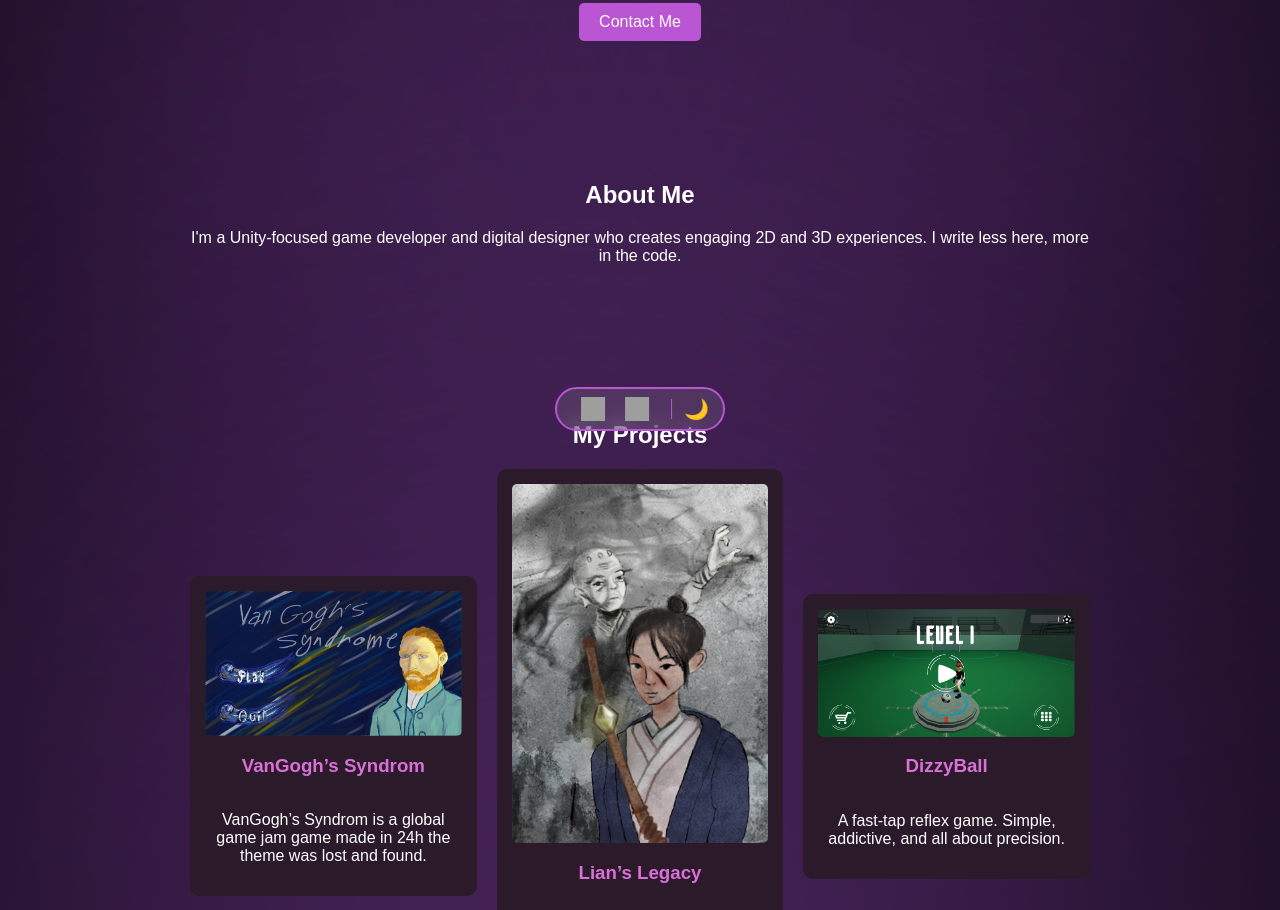
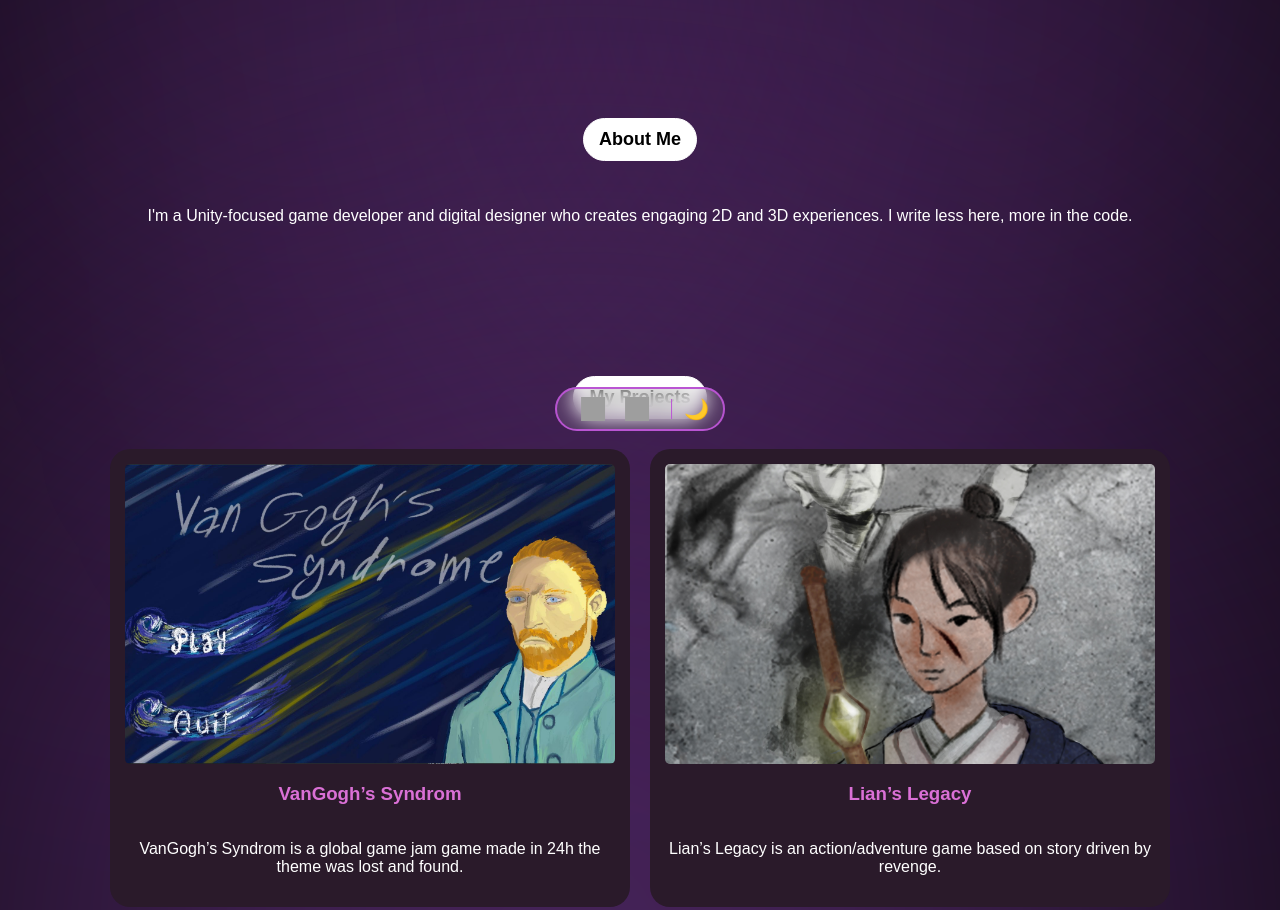
Before and after one commit to brahimby/portfolio, a plain HTML site: page index.html in a window 1280 px wide. Shown: the part 349-1259 px from the top of the page. Drawn offline with Linux system fonts and the light colour scheme; grey boxes are pictures that could not be loaded.

Commit message:
update look

```diff
--- a/index.html
+++ b/index.html
@@ -12,13 +12,20 @@
       --card-bg: #2a1a2a;
       --link-color: black;
       --highlight: #DDA0DD;
+      --title-bg: white;
+      --title-color: black;
+      --title-border: white;
     }
+
     body.light {
       --bg-color: #fff;
       --text-color: #111;
       --card-bg: #f4f4f4;
       --link-color: #BA55D3;
       --highlight: #BA55D3;
+      --title-bg: black;
+      --title-color: white;
+      --title-border: black;
     }
 
     body {
@@ -29,6 +36,26 @@
       overflow-x: hidden;
       text-align: center;
       transition: background 0.4s, color 0.4s;
+    }
+
+    .page-wrapper {
+      max-width: 1100px;
+      margin: 0 auto;
+      padding: 0 20px;
+    }
+
+    .section-title {
+      display: inline-block;
+      padding: 10px 15px;
+      border: 1px solid var(--title-border);
+      background-color: var(--title-bg);
+
+      color: var(--title-color);
+      border-radius: 50px;
+      font-size: 18px;
+      font-weight: bold;
+      margin-bottom: 30px;
+      transition: all 0.3s ease;
     }
 
     .floating-bar {
@@ -44,12 +71,12 @@
       padding: 8px 14px;
       border-radius: 30px;
       z-index: 1000;
-      transition: all 0.3s ease;
     }
 
     body.light .floating-bar {
       background: rgba(0, 0, 0, 0.1);
     }
+
     .glow {
       position: absolute;
       width: 1000px;
@@ -59,22 +86,9 @@
       z-index: -1;
     }
 
-    .glow.right {
-      top: -200px;
-      right: -200px;
-    }
-
-    .glow.purple {
-      top: -200px;
-      left: -200px;
-    }
-
-    .glow.center {
-      width: 2000px;
-      height: 2000px;
-      top: 300px;
-      right: -300px;
-    }
+    .glow.right { top: -200px; right: -200px; }
+    .glow.purple { top: -200px; left: -200px; }
+    .glow.center { width: 2000px; height: 2000px; top: 300px; right: -300px; }
 
     .navbar {
       background-color: white;
@@ -92,20 +106,19 @@
       gap: 20px;
     }
 
-    .nav-links a:hover {
-      color: #BA55D3;
-      transform: translateY(-2px);
-    }
-
     .nav-links a {
       color: var(--link-color);
       text-decoration: none;
       font-weight: bold;
     }
 
+    .nav-links a:hover {
+      color: #BA55D3;
+      transform: translateY(-2px);
+    }
+
     .section {
       padding: 60px 20px;
-      max-width: 900px;
       margin: auto;
     }
 
@@ -144,23 +157,24 @@
 
     .projects {
       display: grid;
-      grid-template-columns: repeat(auto-fill, minmax(250px, 1fr));
+      grid-template-columns: repeat(2, 1fr);
       gap: 20px;
       justify-content: center;
-      place-items: center;
-      max-width: 1100px;
-      margin: 0 auto;
+      align-items: stretch;
     }
 
     .project-card {
       background-color: var(--card-bg);
       padding: 15px;
-      border-radius: 10px;
+      border-radius: 20px;
       transition: transform 0.3s, background-color 0.4s;
       display: flex;
       flex-direction: column;
-      justify-content: center;
+      justify-content: space-between;
       text-align: center;
+      height: 100%;
+      min-height: 320px;
+      box-sizing: border-box;
     }
 
     .project-card:hover {
@@ -173,7 +187,8 @@
 
     .project-card img {
       width: 100%;
-      height: auto;
+      height: 300px;
+      object-fit: cover;
       border-radius: 5px;
     }
 
@@ -191,16 +206,13 @@
       color: #aaa;
     }
 
-
     .floating-bar a {
       position: relative;
       margin: 0 10px;
       display: flex;
       align-items: center;
       justify-content: center;
-      transition: margin 0.3s ease;
     }
-
 
     .floating-bar a:hover {
       margin: 0 20px;
@@ -244,7 +256,6 @@
       cursor: pointer;
       font-size: 20px;
       transition: transform 0.3s;
-  user-select: none;
       background: none;
       border: none;
       color: inherit;
@@ -257,11 +268,9 @@
   </style>
 </head>
 <body>
-  <!-- Floating Glow -->
   <div class="glow purple"></div>
   <div class="glow right"></div>
 
-  <!-- Floating Bar -->
   <div class="floating-bar">
     <a href="https://www.linkedin.com/in/brahimby/" target="_blank" data-label="LinkedIn">
       <img id="linkedin-icon" src="https://cdn.jsdelivr.net/gh/devicons/devicon/icons/linkedin/linkedin-original.svg" alt="LinkedIn">
@@ -272,7 +281,8 @@
     <div class="divider-line"></div>
     <button onclick="toggleTheme()" class="toggle-icon" data-label="Toggle Theme">🌙</button>
   </div>
-  <!-- Navigation -->
+
+  <div class="page-wrapper">
     <nav class="navbar">
       <div class="nav-links">
         <a href="#home">Home</a>
@@ -282,24 +292,20 @@
       </div>
     </nav>
 
-  <!-- Hero Section -->
     <section id="home" class="section hero">
       <h2 class="highlight">Hi, my name is</h2>
       <h1>Brahim Ben Youssef</h1>
       <h3>I'm a Game Developer & Designer</h3>
       <p>I build immersive 2D and 3D experiences using Unity, blending creative design with interactive gameplay.</p>
-    <a href="#contact" class="cta-button">Contact Me</a>
     </section>
 
-  <!-- About Section -->
     <section id="about" class="section">
-    <h2>About Me</h2>
+      <h2 class="section-title">About Me</h2>
       <p>I'm a Unity-focused game developer and digital designer who creates engaging 2D and 3D experiences. I write less here, more in the code.</p>
     </section>
 
-  <!-- Projects Section -->
     <section id="projects" class="section">
-    <h2>My Projects</h2>
+      <h2 class="section-title">My Projects</h2>
       <div class="projects">
       <a href="https://www.youtube.com/watch?v=3xDVXjmEFmo" target="_blank" class="project-card-link">
         <div class="project-card">
@@ -362,7 +368,6 @@
 
     <div class="glow center"></div>
 
-  <!-- Contact Section -->
     <section id="contact" class="section">
       <h2>Contact Me</h2>
       <p>Feel free to reach out if you'd like to work together or just say hi!</p>
@@ -376,10 +381,10 @@
       </div>
     </section>
 
-  <!-- Footer -->
     <footer class="footer">
       &copy; <span id="year"></span>. All rights reserved.
     </footer>
+  </div>
 
   <script>
     document.getElementById("year").textContent = new Date().getFullYear();
@@ -392,11 +397,9 @@
       const toggleIcon = document.querySelector(".toggle-icon");
 
       if (document.body.classList.contains("light")) {
-        linkedinIcon.src = "https://cdn.jsdelivr.net/gh/devicons/devicon/icons/linkedin/linkedin-original.svg";
         githubIcon.src = "https://cdn.jsdelivr.net/gh/devicons/devicon/icons/github/github-original.svg";
         toggleIcon.textContent = "☀️";
       } else {
-        linkedinIcon.src = "https://cdn.jsdelivr.net/gh/devicons/devicon/icons/linkedin/linkedin-original.svg";
         githubIcon.src = "https://raw.githubusercontent.com/gauravghongde/social-icons/master/SVG/White/Github_white.svg";
         toggleIcon.textContent = "🌙";
       }
```
Lines whose indentation alone changed are shown as unchanged.
